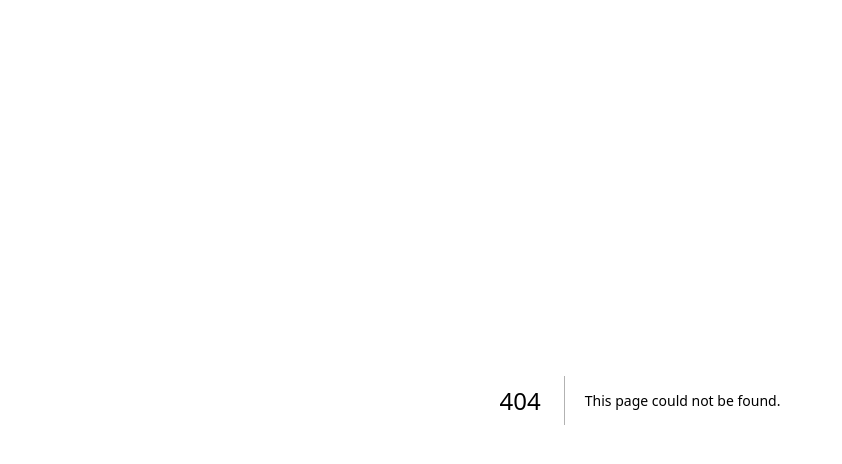
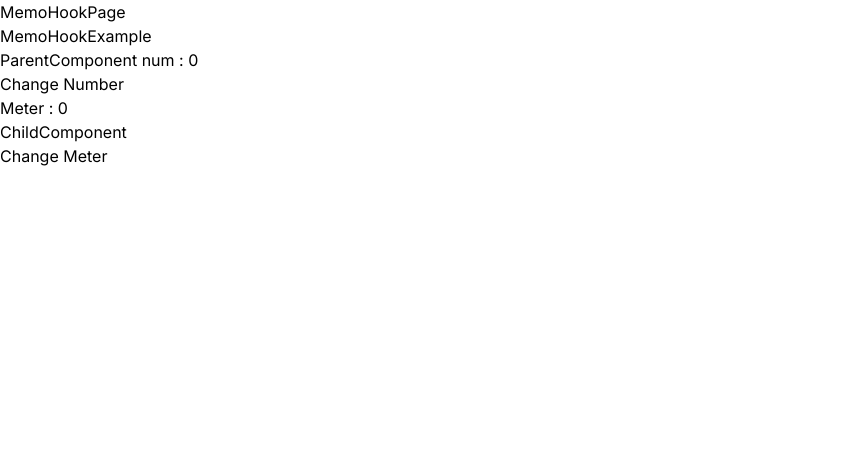
Before and after one commit to AdityaTechnology/NextJS-NM-Tutorial, a Next.js app: page /memohook in a window 1280 px wide. Before the commit this address had no page. Shown: the top 464 px of the page, without its empty margins (0-842 px from the left). Built offline with nearby package versions, Linux system fonts and the light colour scheme.

Commit message:
memo and useCallBack Hook tutorial

```diff
--- /dev/null
+++ b/src/app/(pages)/memohook/page.jsx
@@ -0,0 +1,15 @@
+import MemoHookExample from "@/app/components/memohook/MemoHookExample";
+import React from "react";
+
+function MemoHookPage() {
+	return (
+		<div>
+			MemoHookPage
+			<div>
+				<MemoHookExample />
+			</div>
+		</div>
+	);
+}
+
+export default MemoHookPage;
--- /dev/null
+++ b/src/app/components/memohook/ChildComponent.jsx
@@ -0,0 +1,16 @@
+import React from "react";
+
+function ChildComponent({ handleMeter, meter }) {
+	console.log("Child Called :", meter);
+
+	return (
+		<div>
+			ChildComponent
+			<div>
+				<button onClick={() => handleMeter(meter + 5)}>Change Meter</button>
+			</div>
+		</div>
+	);
+}
+
+export default React.memo(ChildComponent);
--- /dev/null
+++ b/src/app/components/memohook/MemoHookExample.jsx
@@ -0,0 +1,12 @@
+import ParentComponent from "./ParentComponent";
+
+function MemoHookExample() {
+	return (
+		<div>
+			MemoHookExample
+			<ParentComponent />
+		</div>
+	);
+}
+
+export default MemoHookExample;
--- /dev/null
+++ b/src/app/components/memohook/ParentComponent.jsx
@@ -0,0 +1,53 @@
+"use client";
+import { useState, useCallback } from "react";
+import ChildComponent from "./ChildComponent";
+
+function ParentComponent() {
+	const [num, setnum] = useState(0);
+	const [meter, setMeter] = useState(0);
+
+	console.log("Parent Called");
+	const handleNumber = () => {
+		setnum(num + 1);
+	};
+
+	// const handleMeter = (m) => {
+	// 	setMeter(m);
+	// 	console.log("Handle Meter");
+	// };
+
+	// useCallback(fn, dependency array)
+
+	const handleMeter = useCallback(
+		(m) => {
+			setMeter(m);
+			console.log("Handle Meter");
+		},
+		[meter] // dependency array.
+	);
+
+	// memo Hook : to memoize the component.
+	// if the parent component is rendered then its all child component will also be rendered.
+	// so we can optimize this by using memo hooks.
+	// it will check whether any of the props has changed or not. If yes then only re-render that particular component otherwise don't render
+
+	// useCallback : to memoize the function.
+
+	return (
+		<div>
+			ParentComponent num : {num}
+			<div>
+				<button onClick={handleNumber}>Change Number</button>
+			</div>
+			<div>
+				<p>Meter : {meter}</p>
+				<ChildComponent
+					handleMeter={handleMeter}
+					meter={meter}
+				/>
+			</div>
+		</div>
+	);
+}
+
+export default ParentComponent;
```
